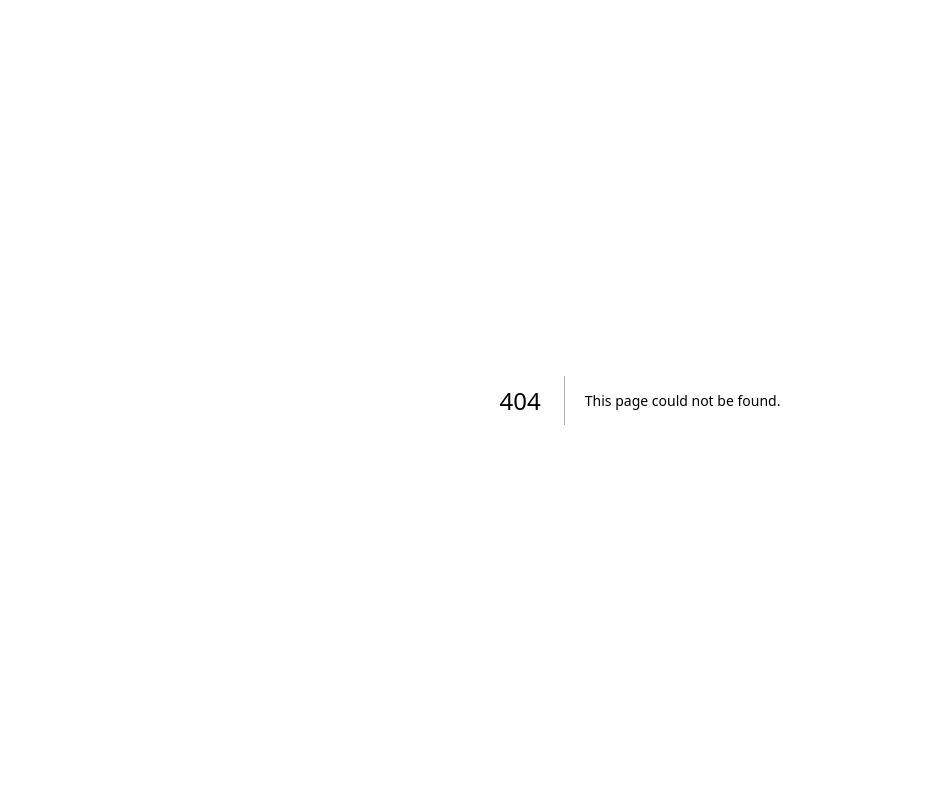
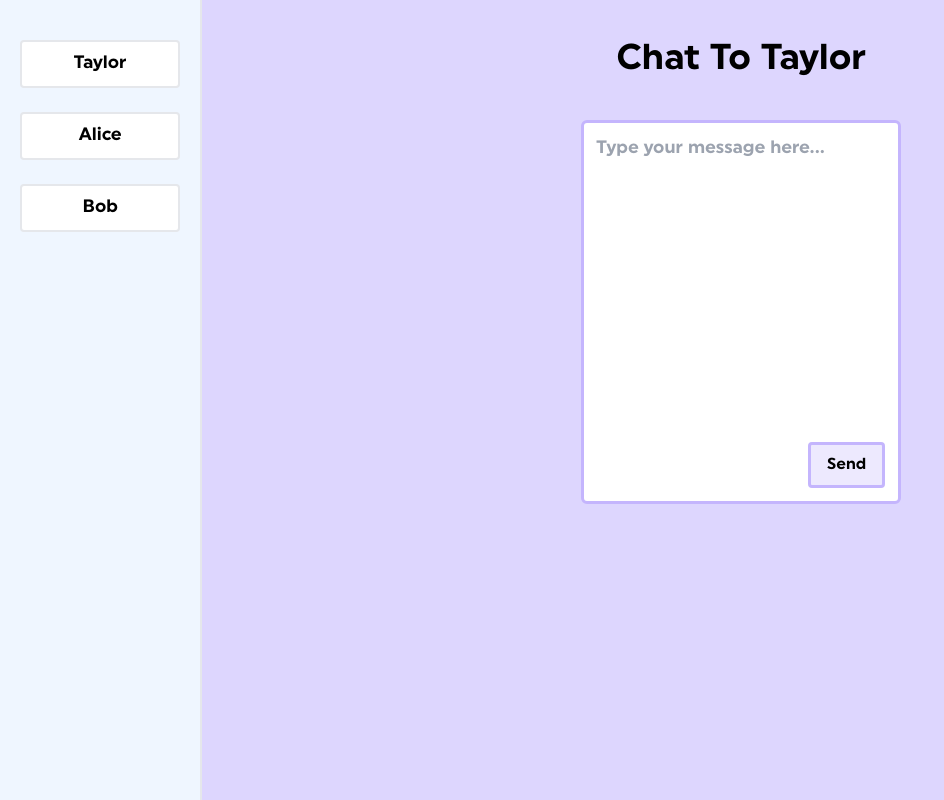
Before and after one commit to timetam24/TIL, a Next.js app in the folder practices/practice6/: page /messenger in a window 1280 px wide. Before the commit this address had no page. Shown: the whole page, without its empty margins (0-944 px from the left). Built offline with nearby package versions, Linux system fonts and the light colour scheme; a web font is replaced by a local one.

Commit message:
State를 보존하고 초기화하기
- key를 이용하여 폼의 State를 초기화한다.

```diff
--- /dev/null
+++ b/practices/practice6/src/app/messenger/page.tsx
@@ -0,0 +1,35 @@
+"use client";
+
+import { useState } from "react";
+import Chat from "@/containers/messenger/chat";
+import ContactList from "@/containers/messenger/contact-list";
+
+export default function MessengerPage() {
+  const [to, setTo] = useState(contacts[0]);
+  return (
+    <main className="font-uniform flex flex-col min-h-screen sm:flex-row">
+      <ContactList
+        contacts={contacts}
+        selectedContact={to}
+        onSelect={(contact) => setTo(contact)}
+      />
+      <Chat key={to.id} contact={to} />
+      {/* Chat 컴포넌트에 key를 주어서 하위 트리가 초기화되도록 한다.
+          다른 수신자를 선택할 때마다 Chat 컴포넌트의 State는 초기화되어서
+          수신자를 바꿀 때마다 입력란은 비워진다.
+      */}
+    </main>
+  );
+}
+
+export interface Contact {
+  id: number;
+  name: string;
+  email: string;
+}
+
+const contacts = [
+  { id: 0, name: "Taylor", email: "taylor@mail.com" },
+  { id: 1, name: "Alice", email: "alice@mail.com" },
+  { id: 2, name: "Bob", email: "bob@mail.com" },
+];
--- /dev/null
+++ b/practices/practice6/src/containers/messenger/chat.tsx
@@ -0,0 +1,24 @@
+"use client";
+
+import { useState } from "react";
+import { Contact } from "@/app/messenger/page";
+
+export default function Chat({ contact }: { contact: Contact }) {
+  const [text, setText] = useState("");
+  return (
+    <section className="bg-violet-200 w-full flex flex-col items-center min-h-screen">
+      <h1 className="text-4xl sm:mt-10 mt-16 mb-10">Chat To {contact.name}</h1>
+      <div className="w-80 h-full max-h-96 relative">
+        <textarea
+          value={text}
+          placeholder="Type your message here..."
+          onChange={(e) => setText(e.target.value)}
+          className="rounded-md resize-none outline-0 p-3 w-full h-96 border-[3px] border-violet-300 text-lg sm:h-full"
+        />
+        <button className="bg-violet-100 px-4 py-2 rounded absolute bottom-4 right-4 border-[3px] border-violet-300 hover:bg-violet-300">
+          Send
+        </button>
+      </div>
+    </section>
+  );
+}
--- /dev/null
+++ b/practices/practice6/src/containers/messenger/contact-list.tsx
@@ -0,0 +1,32 @@
+import { Contact } from "@/app/messenger/page";
+
+interface ContactListProps {
+  selectedContact: Contact;
+  contacts: Contact[];
+  onSelect: (contact: Contact) => void;
+}
+
+export default function ContactList({
+  selectedContact,
+  contacts,
+  onSelect,
+}: ContactListProps) {
+  return (
+    <section className="bg-blue-50 w-full sm:w-60 border-r-2">
+      <ul className="flex sm:flex-col flex-row py-6 sm:py-10 gap-2 sm:gap-6 px-5 h-full justify-center sm:justify-start">
+        {contacts.map((contact) => (
+          <li key={contact.id}>
+            <button
+              className="bg-white w-full min-h-full py-2 rounded hover:bg-black text-lg text-center text-black hover:text-white border-2 sm:px-0 px-7"
+              onClick={() => {
+                onSelect(contact);
+              }}
+            >
+              {contact.name}
+            </button>
+          </li>
+        ))}
+      </ul>
+    </section>
+  );
+}
```
